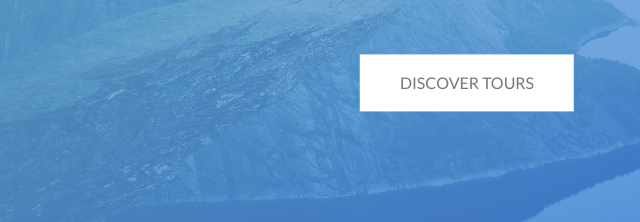
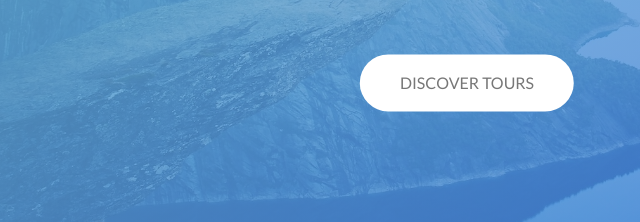
Before and after one commit to FilipiMachado/natours-project, a plain HTML site: page index.html in a window 1280 px wide. Shown: the part 349-571 px from the top of the page, 173-813 px from the left. Drawn offline with Linux system fonts and the light colour scheme.

Commit message:
button hover effect

```diff
--- a/css/style.css
+++ b/css/style.css
@@ -120,14 +120,18 @@ body {
     text-decoration: none;
     padding: 15px 40px;
     display: inline-block;
+    border-radius: 100px;
+    transition: all .2s;
 }
 
 .btn:hover {
     transform: translateY(-3px);
+    box-shadow: 0 10px 20px rgba(0, 0, 0, 0.2);
 }
 
 .btn:active {
-    transform: translateY(-1px)
+    transform: translateY(-0.5px);
+    box-shadow: 0 5px 10px rgba(0, 0, 0, 0.2);
 }
 
 .btn-white {
```
